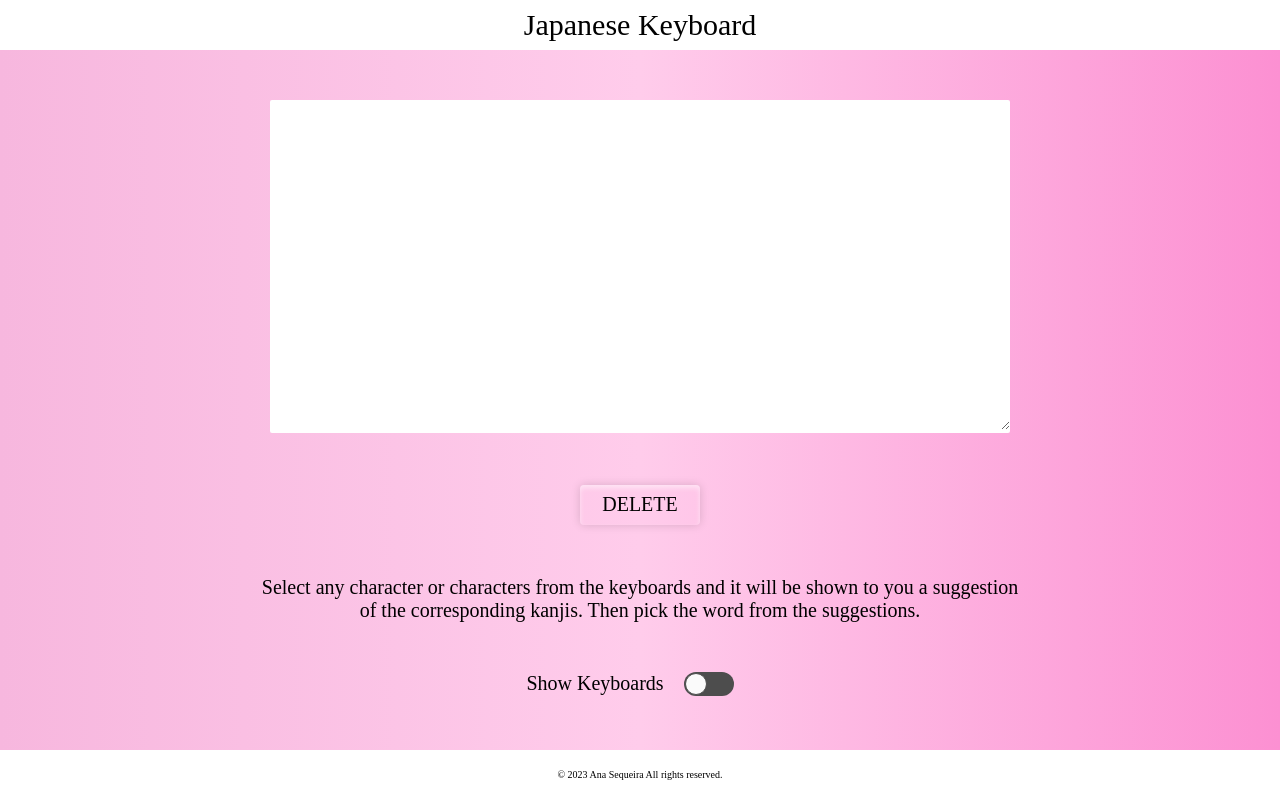
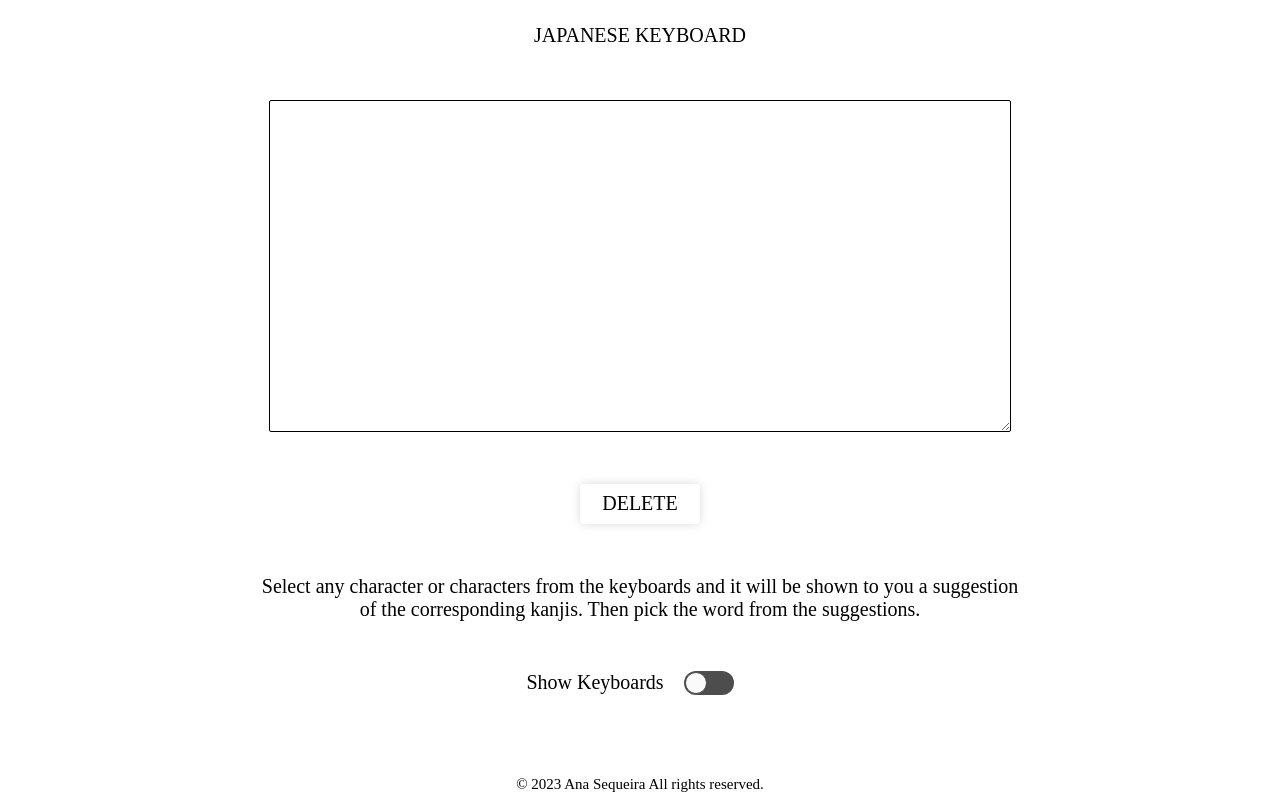
Before and after one commit to acoss22/japanese_keyboard, a React (Create React App) app in the folder japanese-keyboard/: page / in a window 1280 px wide. Built offline with nearby package versions, Linux system fonts and the light colour scheme.

Commit message:
styles: theme reset

```diff
--- a/japanese-keyboard/src/app.module.scss
+++ b/japanese-keyboard/src/app.module.scss
@@ -71,14 +71,7 @@ button:focus {
   outline: none;
 }
 
-.header {
-  padding: 2rem;
-  text-align: center;
-  border-bottom: black;
-  color: white;
-  font-size: 3rem;
-  color: black;
-}
+
 
 .keyboardTitle {
   height: 4rem;
--- a/japanese-keyboard/src/components/footer/footer.module.scss
+++ b/japanese-keyboard/src/components/footer/footer.module.scss
@@ -4,7 +4,6 @@
   position: fixed;
   width: 100%;
   bottom: 0;
-  background-color: #fff;
 
   .footer_container {
     height: $footer-height;
--- a/japanese-keyboard/src/components/header/HeaderComponent.jsx
+++ b/japanese-keyboard/src/components/header/HeaderComponent.jsx
@@ -5,7 +5,7 @@ const Header = () => {
     return (
         <div className={styles.wrapper}>
             <div className={styles.header}>
-                Japanese Keyboard
+                JAPANESE KEYBOARD
             </div>
         </div>
     );
--- a/japanese-keyboard/src/components/header/header.module.scss
+++ b/japanese-keyboard/src/components/header/header.module.scss
@@ -10,5 +10,8 @@
   text-align: center;
   height: $header-height;
   width: 100%;
-  background-color: #fff;
+  padding: 2rem;
+  border-bottom: black;
+  font-size: 2rem;
+  color: black;
 }
--- a/japanese-keyboard/src/components/text-area/textarea.module.scss
+++ b/japanese-keyboard/src/components/text-area/textarea.module.scss
@@ -1,5 +1,4 @@
 .container {
-  font-family: "Roboto", sans-serif;
   color: #333;
   font-size: 1.2rem;
   margin: 5rem auto;
@@ -12,4 +11,5 @@
   display: block;
   font-size: 2rem;
   border-bottom: 0.3rem solid transparent;
+  border: 0.1rem solid #000;
 }
--- a/japanese-keyboard/src/index.css
+++ b/japanese-keyboard/src/index.css
@@ -1,11 +1,5 @@
 body {
   margin: 0;
-  font-family: "Roboto",sans-serif;
   width: 100%;
   height: 100%;
 }
-
-code {
-  font-family: source-code-pro, Menlo, Monaco, Consolas, "Courier New",
-    monospace;
-}
--- a/japanese-keyboard/src/styles/_variables.scss
+++ b/japanese-keyboard/src/styles/_variables.scss
@@ -1,10 +1,12 @@
 /* SIZES */
 
 //height
-$header-height: 5rem;
-$footer-height: 5rem;
+$header-height: 3rem;
+$footer-height: 3rem;
 
 
 //font-size
 $fontSizeHeader: 3rem;
-$fontSizeFooter: 1rem;
+$fontSizeFooter: 1.5rem;
+
+//
--- a/japanese-keyboard/src/styles/global.scss
+++ b/japanese-keyboard/src/styles/global.scss
@@ -6,10 +6,9 @@ body, html {
     width: 100%;
     height: 100%;
     font-size: 10px;
-    background: linear-gradient(to right, #f7b7de, #ffcceb, #fc90d2);
     margin: 0;
     padding: 0;
-    font-family: 'Comfortaa', cursive;
+    font-family: "Times New Roman", Times, serif;
     font-size: 10px;
     color: black;
 }
```
Also changed, not shown: japanese-keyboard/package.json (+8 -0 lines), 1 other file (tests, documents, lock files or other folders).
